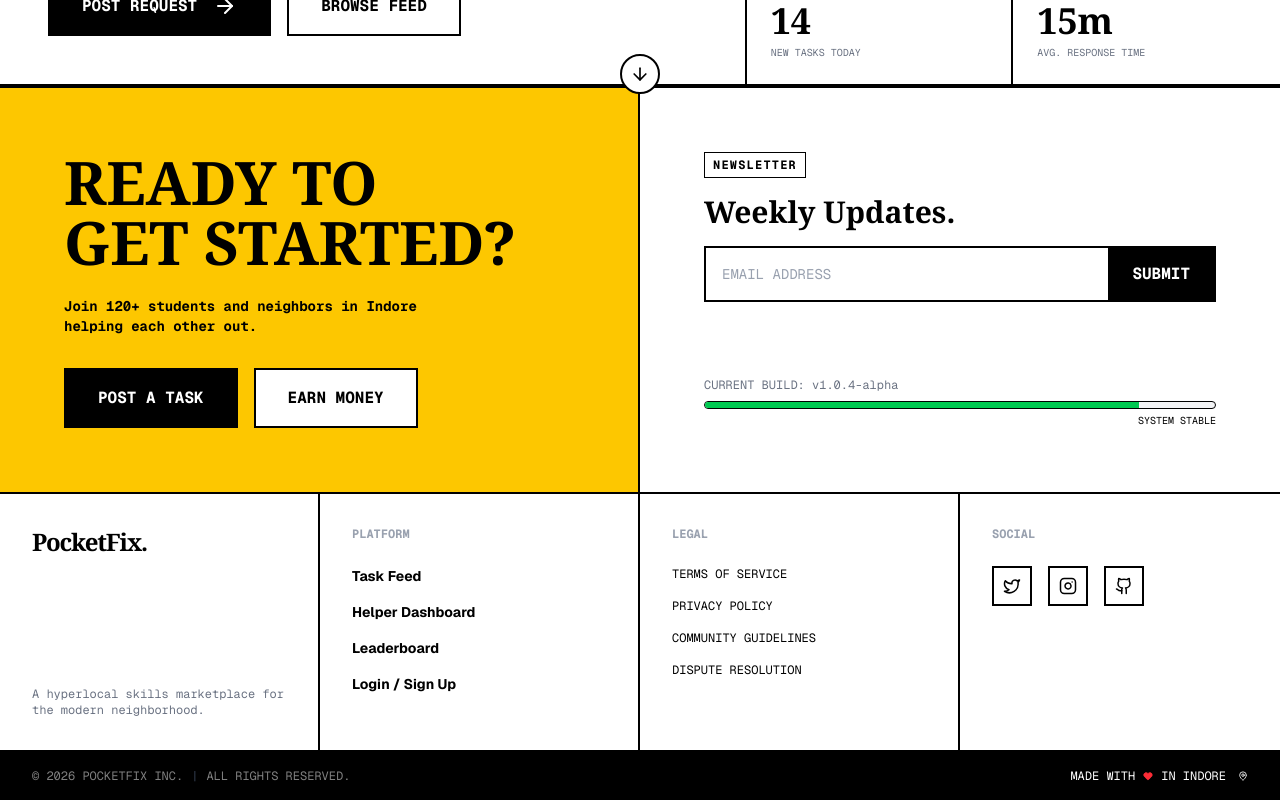
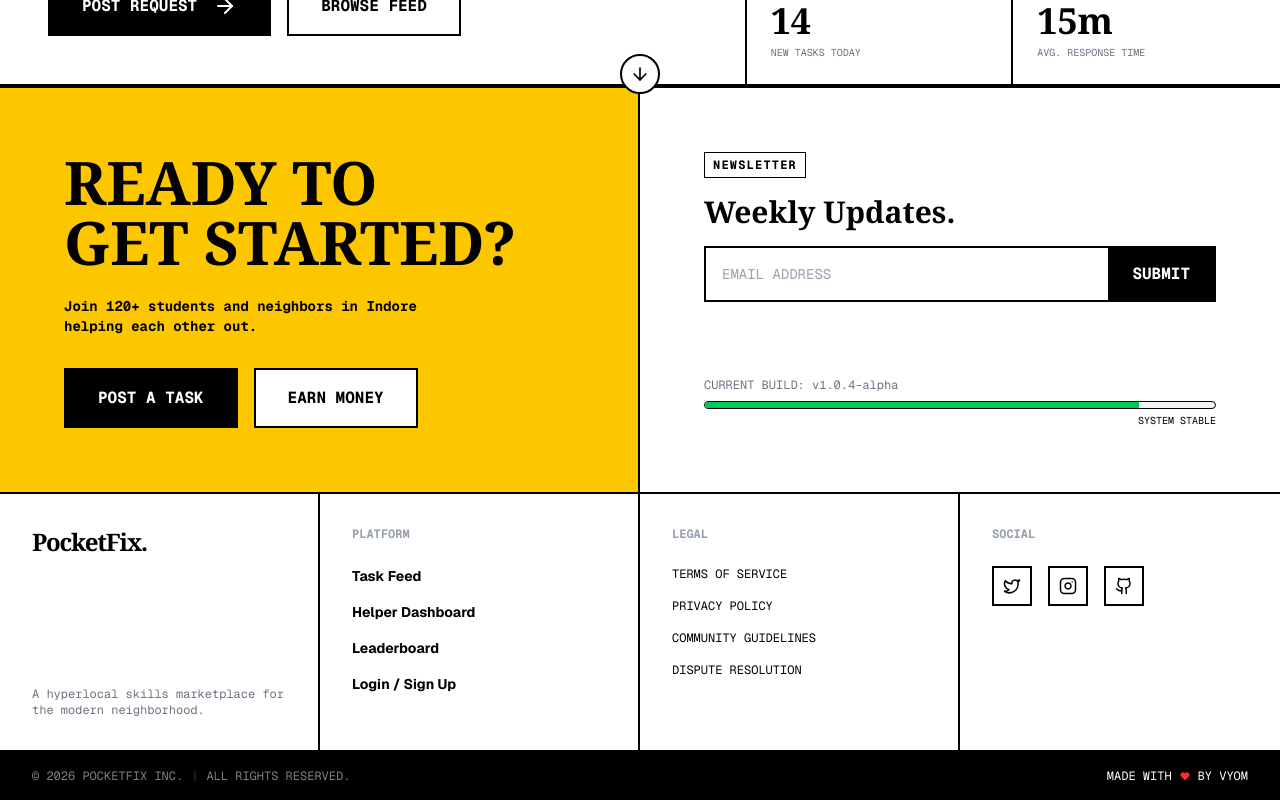
Before and after one commit to NetPranav/Vyom, a Next.js app: page / in a window 1280 px wide. Shown: the part 764-1564 px from the top of the page. Built offline with nearby package versions, Linux system fonts and the light colour scheme.

Commit message:
Update footer.

```diff
--- a/components/Footer.tsx
+++ b/components/Footer.tsx
@@ -120,8 +120,7 @@
         <div className="flex items-center gap-2">
             <span>MADE WITH</span>
             <Heart size={10} className="text-red-500 fill-current" />
-            <span>IN INDORE</span>
-            <MapPin size={10} className="ml-1" />
+            <span>BY VYOM</span>
         </div>
       </div>
 
```
Also changed, not shown: 1 other file (tests, documents, lock files or other folders).
